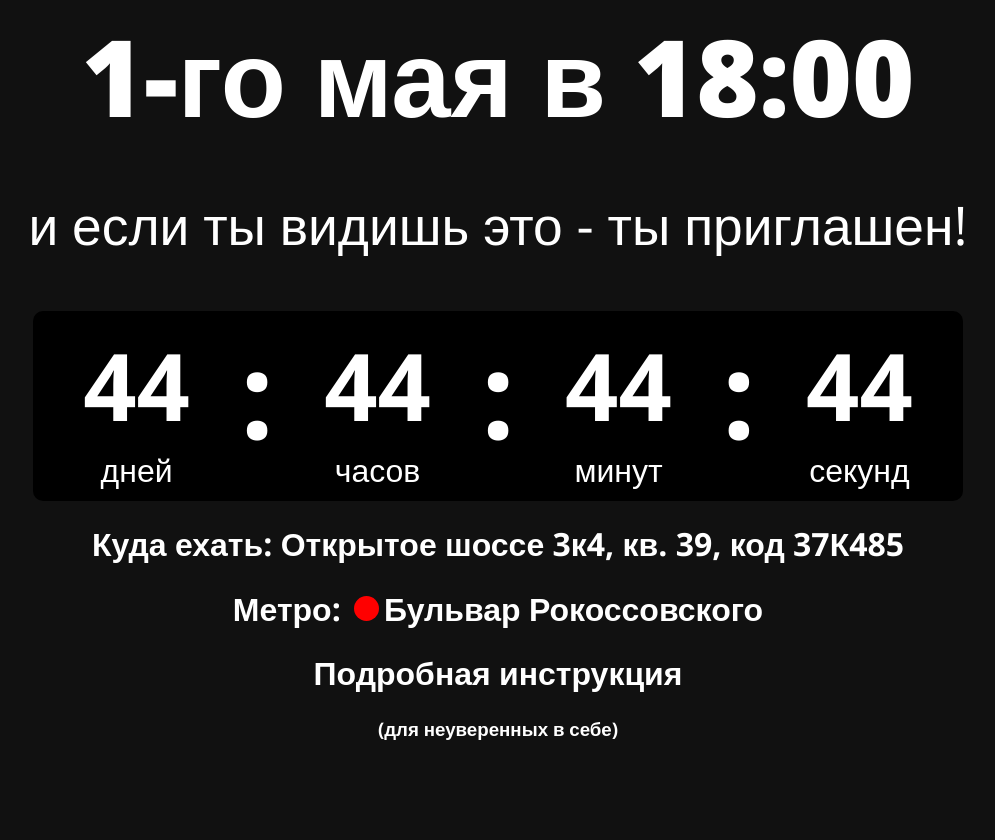
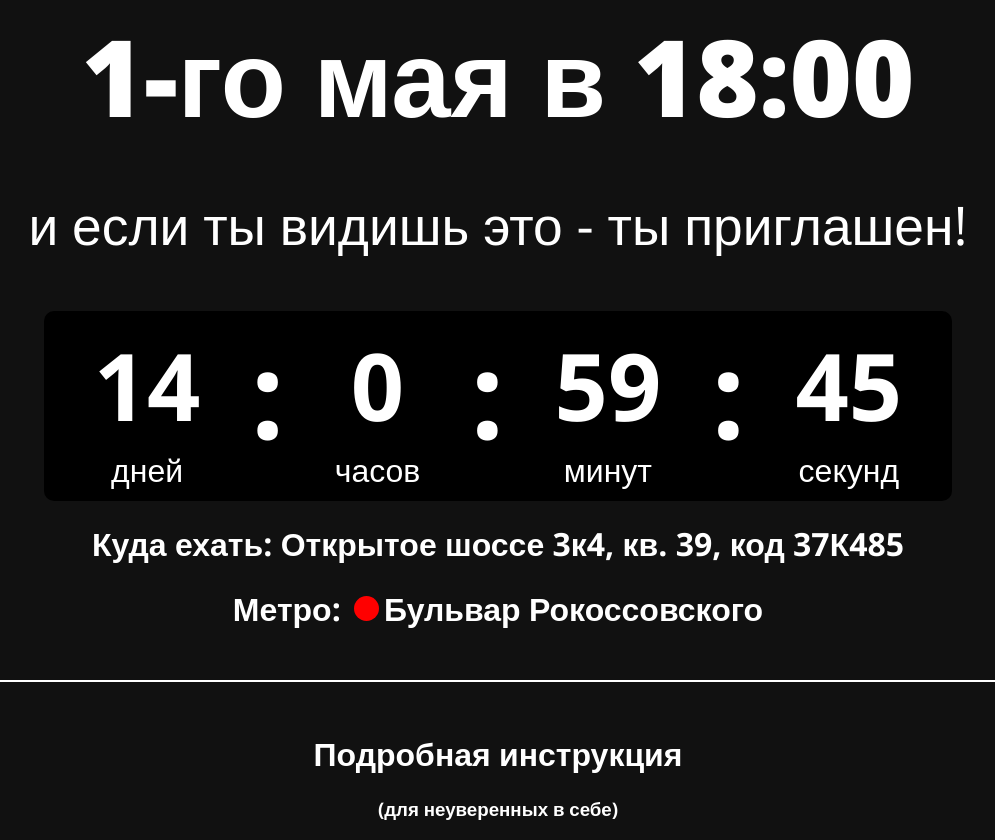
Before and after one commit to andresokol/andresokol.github.io, a plain HTML site: page bday19/index.html in a window 1280 px wide. Shown: the part 1456-2296 px from the top of the page, without its empty margins (142-1137 px from the left). Before the commit the page ends 2215 px from the top, so only its background shows below. Drawn offline with nearby package versions, Linux system fonts and the light colour scheme.

Commit message:
Added timer and adress

```diff
--- a/bday19/index.css
+++ b/bday19/index.css
@@ -3,6 +3,15 @@ body {
     background-color: #111;
     font-family: 'Open Sans', sans-serif;
     color: white;
+}
+
+hr {
+    color:white;
+    width:90%;
+    border-width: 1px;
+    margin-top: 50px;
+    margin-bottom: 50px;
+    border-style: solid;
 }
 
 div.top_img {
--- a/bday19/index.html
+++ b/bday19/index.html
@@ -24,22 +24,22 @@
     <div class="timer-container">
         <div class="timer">
             <div class="td">
-                <h1 class="value">44</h1>
+                <h1 class="value" id='days'>44</h1>
                 <h1 class="key">дней</h1>
             </div>
             <div class="semicolon">:</div>
             <div class="td">
-                <h1 class="value">44</h1>
+                <h1 class="value" id="hours">44</h1>
                 <h1 class="key">часов</h1>
             </div>
             <div class="semicolon">:</div>
             <div class="td">
-                <h1 class="value">44</h1>
+                <h1 class="value" id="mins">44</h1>
                 <h1 class="key">минут</h1>
             </div>
             <div class="semicolon">:</div>
             <div class="td">
-                <h1 class="value">44</h1>
+                <h1 class="value" id="secs">44</h1>
                 <h1 class="key">секунд</h1>
             </div>
         </div>
@@ -49,9 +49,27 @@
         <h1>Метро:  <p class="dot"></p>Бульвар Рокоссовского</h1>
     </div>
 
+    <hr>
+
     <div class="instructions">
         <h1>Подробная инструкция</h1>
         <h3>(для неуверенных в себе)</h3>
     </div>
+
+    <script>
+        var timer_tick = function () {
+            var seconds_now = new Date().getTime() / 1000;
+            var seconds_left = parseInt(1462114800 - seconds_now);
+            document.getElementById("secs").innerHTML = seconds_left % 60;
+            seconds_left = parseInt(seconds_left / 60);
+            document.getElementById("mins").innerHTML = seconds_left % 60;
+            seconds_left = parseInt(seconds_left / 60);
+            document.getElementById("hours").innerHTML = seconds_left % 24;
+            seconds_left = parseInt(seconds_left / 24);
+            document.getElementById("days").innerHTML = seconds_left;
+        };
+        window.setInterval(timer_tick, 1000);
+    </script>
 </body>
+
 </html>
```
